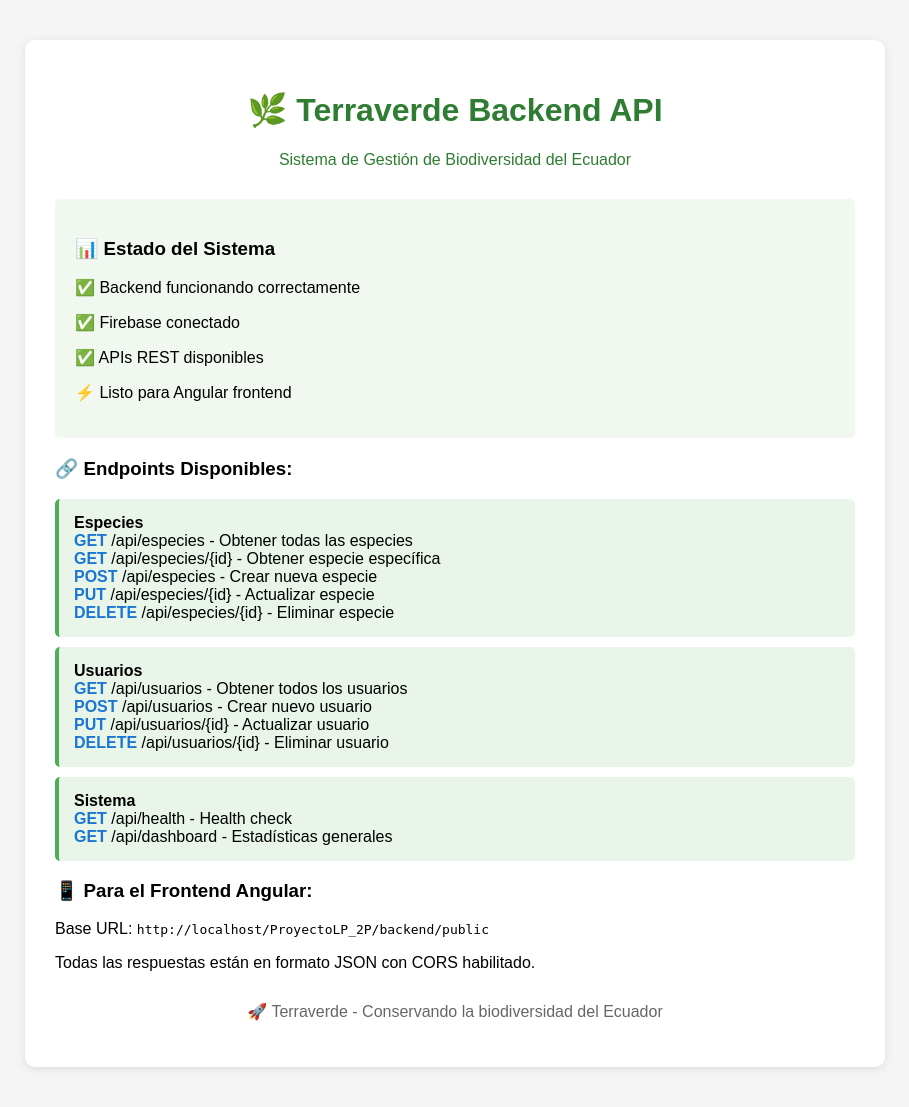
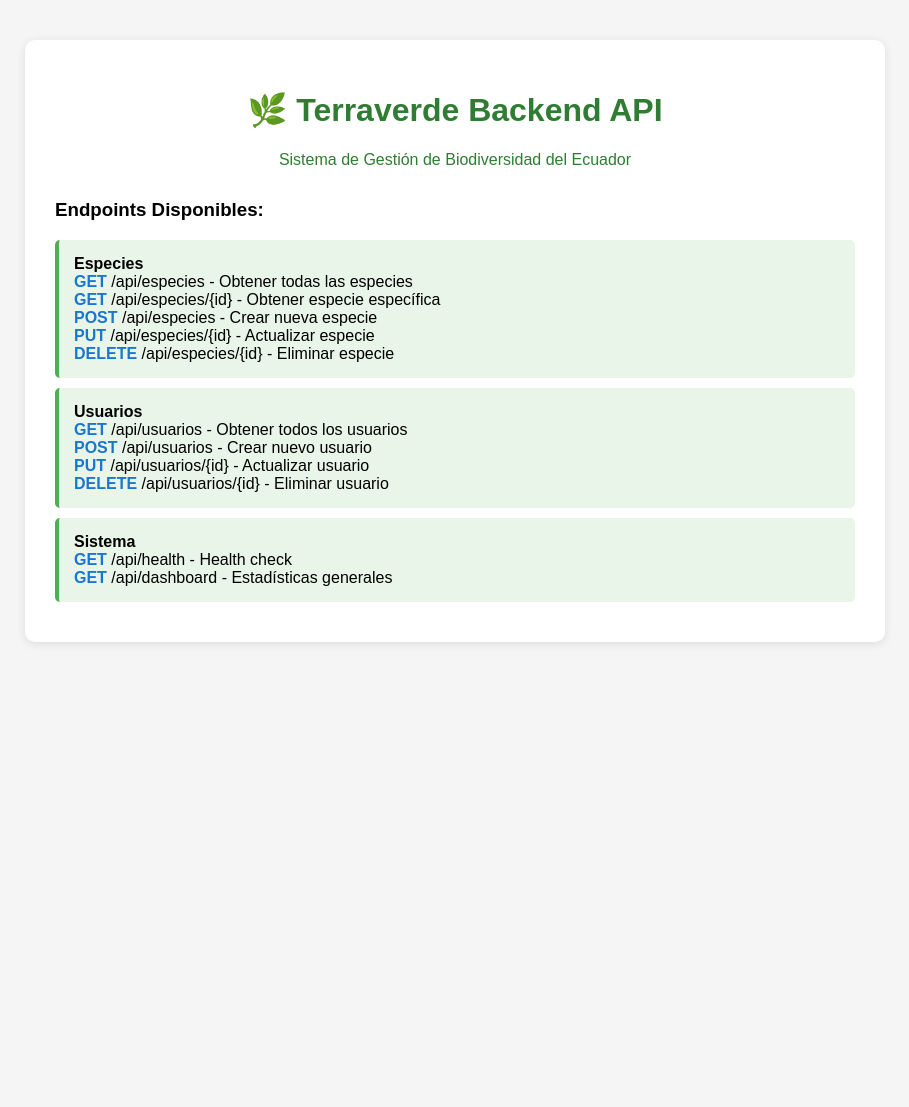
Before and after one commit to NLindao2004/ProyectoLP_2P, a PHP site: page /ProyectoLP_2P/index.php in a window 1280 px wide. Shown: the whole page, without its empty margins (185-1094 px from the left). After the commit the page ends 644 px from the top, so only its background shows below. Run offline with PHP 8.4, Linux system fonts and the light colour scheme.

Commit message:
Actualizacion de front

```diff
--- a/backend/public/index.php
+++ b/backend/public/index.php
@@ -34,15 +34,7 @@ if (strpos($path, '/api/') !== false) {
             <p>Sistema de Gestión de Biodiversidad del Ecuador</p>
         </div>
 
-        <div class="status">
-            <h3>📊 Estado del Sistema</h3>
-            <p>✅ Backend funcionando correctamente</p>
-            <p>✅ Firebase conectado</p>
-            <p>✅ APIs REST disponibles</p>
-            <p>⚡ Listo para Angular frontend</p>
-        </div>
-
-        <h3>🔗 Endpoints Disponibles:</h3>
+        <h3>Endpoints Disponibles:</h3>
 
         <div class="endpoint">
             <strong>Especies</strong><br>
@@ -67,13 +59,7 @@ if (strpos($path, '/api/') !== false) {
             <span class="method">GET</span> /api/dashboard - Estadísticas generales
         </div>
 
-        <h3>📱 Para el Frontend Angular:</h3>
-        <p>Base URL: <code>http://localhost/ProyectoLP_2P/backend/public</code></p>
-        <p>Todas las respuestas están en formato JSON con CORS habilitado.</p>
 
-        <div style="text-align: center; margin-top: 30px; color: #666;">
-            <p>🚀 Terraverde - Conservando la biodiversidad del Ecuador</p>
-        </div>
     </div>
 </body>
 </html>
```
Also changed, not shown: frontend/src/app/app.spec.ts (deleted, +0 -23 lines), frontend/src/app/components/especies/especies-card/especies-card.component.html (+4 -4 lines), frontend/src/app/components/especies/especies-form/especies-form.component.html (+7 -7 lines), frontend/src/app/components/especies/especies-list/especies-list.component.html (+4 -4 lines).
